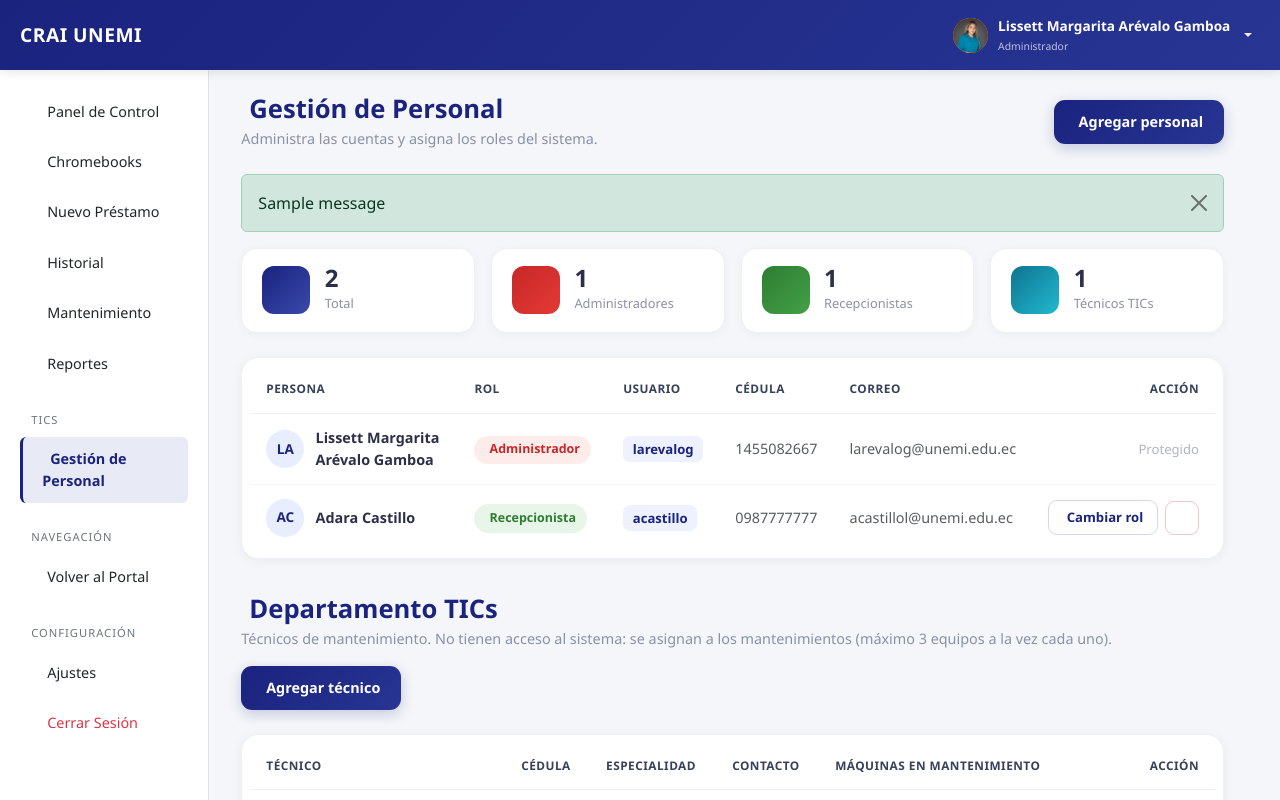
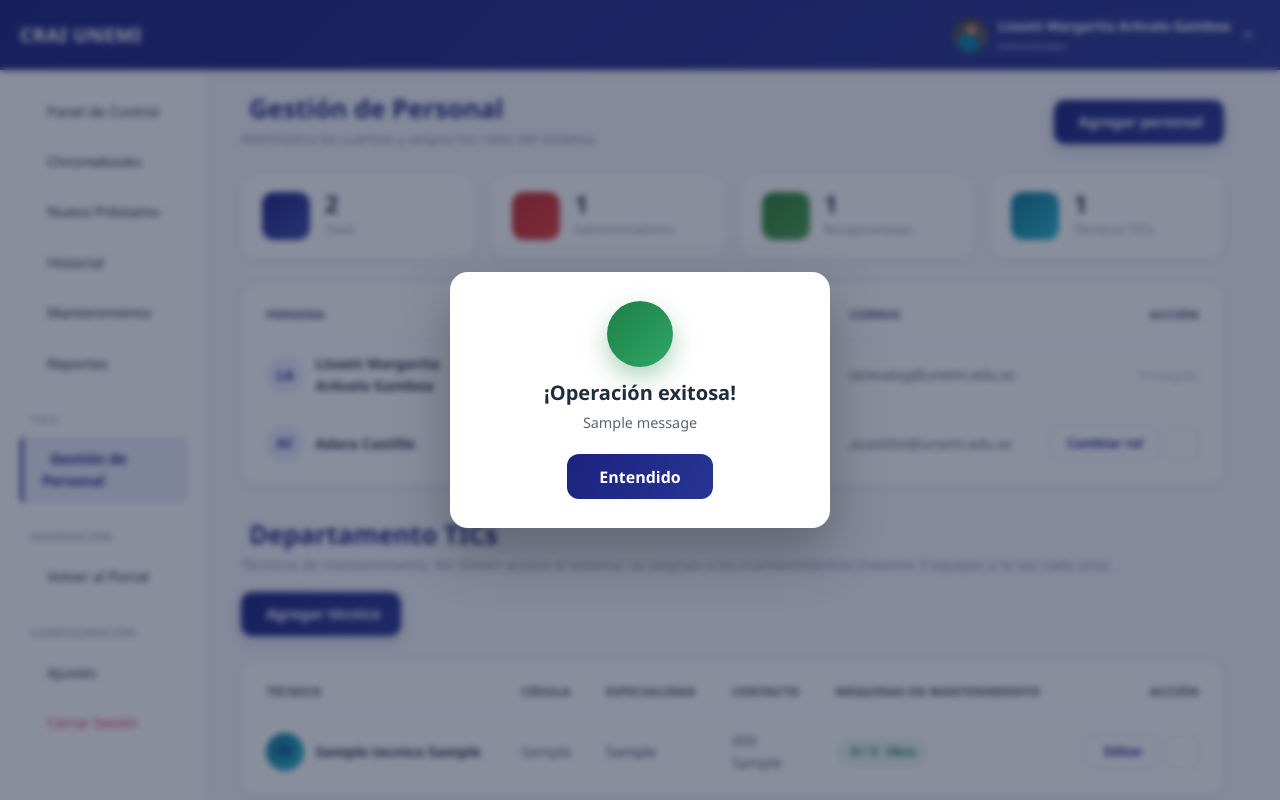
Before and after one commit to AnderProject/crai-chromebook-management, a Django app: page /prestamos/personal/ in a window 1280 px wide. Run offline with Django 5.2, Linux system fonts and the light colour scheme; a user stored in the database is signed in; data comes from the database, SQL or seed files in the repository; tables that the repository leaves empty hold one stand-in row (values such as "Sample post"); one stand-in notice (Sample message) is shown; some libraries are stand-ins or nearby versions.

Commit message:
feat(ui): selects animados en inventario (editar+filtros) y modal flotante de confirmacion en Gestion de Personal
Co-Authored-By: Claude Fable 5 <noreply@anthropic.com>

```diff
--- a/static/css/personal.css
+++ b/static/css/personal.css
@@ -489,3 +489,32 @@ body.modo-oscuro .campo select {
     padding: 0.5rem 0.75rem;
     margin: 0.4rem 0 0;
 }
+
+/* ===== Modal flotante de resultado (reemplaza la alerta de texto) ===== */
+.pmodal-overlay {
+    position: fixed; inset: 0; z-index: 1400;
+    background: rgba(20, 30, 60, 0.5); backdrop-filter: blur(3px);
+    display: none; align-items: center; justify-content: center; padding: 1rem;
+}
+.pmodal-overlay.visible { display: flex; animation: pmodalFade 0.2s ease; }
+@keyframes pmodalFade { from { opacity: 0; } to { opacity: 1; } }
+.pmodal-card {
+    background: #fff; border-radius: 18px; padding: 1.8rem 1.6rem; text-align: center;
+    width: 100%; max-width: 380px; box-shadow: 0 24px 55px rgba(0,0,0,0.28);
+    animation: pmodalPop 0.24s cubic-bezier(0.18, 0.89, 0.32, 1.28);
+}
+@keyframes pmodalPop { from { transform: scale(0.9) translateY(10px); opacity: 0; } to { transform: none; opacity: 1; } }
+.pmodal-ico {
+    width: 66px; height: 66px; border-radius: 50%; margin: 0 auto 0.9rem;
+    display: flex; align-items: center; justify-content: center; font-size: 1.9rem; color: #fff;
+}
+.pmodal-ok { background: linear-gradient(135deg, #1e7e46, #2ea866); box-shadow: 0 10px 24px rgba(30,126,70,0.35); }
+.pmodal-error { background: linear-gradient(135deg, #c0392b, #e5534b); box-shadow: 0 10px 24px rgba(192,57,43,0.35); }
+.pmodal-titulo { font-weight: 800; color: #1f2c3d; margin-bottom: 0.4rem; }
+.pmodal-texto { font-size: 0.9rem; color: #5a6473; margin-bottom: 1.3rem; line-height: 1.5; }
+.pmodal-btn {
+    border: none; border-radius: 12px; padding: 0.65rem 2rem; font-weight: 700; cursor: pointer;
+    background: linear-gradient(120deg, #1a237e, #283593); color: #fff;
+    transition: transform 0.15s ease, box-shadow 0.15s ease;
+}
+.pmodal-btn:hover { transform: translateY(-2px); box-shadow: 0 8px 18px rgba(26,35,126,0.35); }
--- a/templates/prestamos/personal/personal.html
+++ b/templates/prestamos/personal/personal.html
@@ -56,12 +56,19 @@
                 </div>
 
                 {% if messages %}
-                    {% for message in messages %}
-                        <div class="alert alert-{% if message.tags == 'error' %}danger{% else %}{{ message.tags }}{% endif %} alert-dismissible fade show">
-                            {{ message }}
-                            <button class="btn-close" data-bs-dismiss="alert"></button>
+                <div class="pmodal-overlay" id="pmodalResultado" onclick="if(event.target===this)this.classList.remove('visible')">
+                    <div class="pmodal-card">
+                        {% for message in messages %}
+                        <div class="pmodal-ico {% if message.tags == 'error' %}pmodal-error{% else %}pmodal-ok{% endif %}">
+                            <i class="bi {% if message.tags == 'error' %}bi-exclamation-triangle-fill{% else %}bi-check-lg{% endif %}"></i>
                         </div>
-                    {% endfor %}
+                        <h5 class="pmodal-titulo">{% if message.tags == 'error' %}Atención{% else %}¡Operación exitosa!{% endif %}</h5>
+                        <p class="pmodal-texto">{{ message }}</p>
+                        {% endfor %}
+                        <button type="button" class="pmodal-btn" onclick="document.getElementById('pmodalResultado').classList.remove('visible')">Entendido</button>
+                    </div>
+                </div>
+                <script>document.addEventListener('DOMContentLoaded', function () { document.getElementById('pmodalResultado').classList.add('visible'); });</script>
                 {% endif %}
 
                 <!-- Mini-stats -->
```
Also changed, not shown: static/js/chromebooks.js (+12 -1 lines), templates/prestamos/chromebooks/lista.html (+5 -5 lines).
